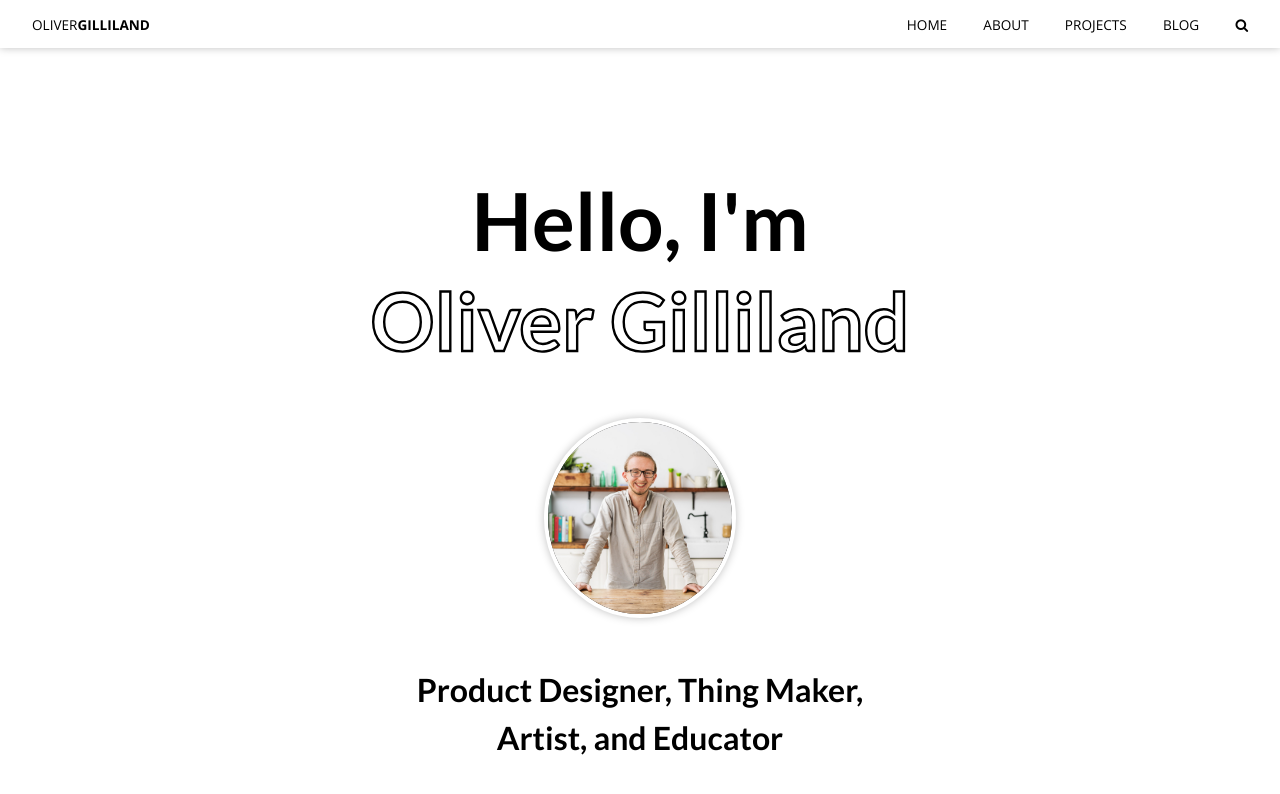
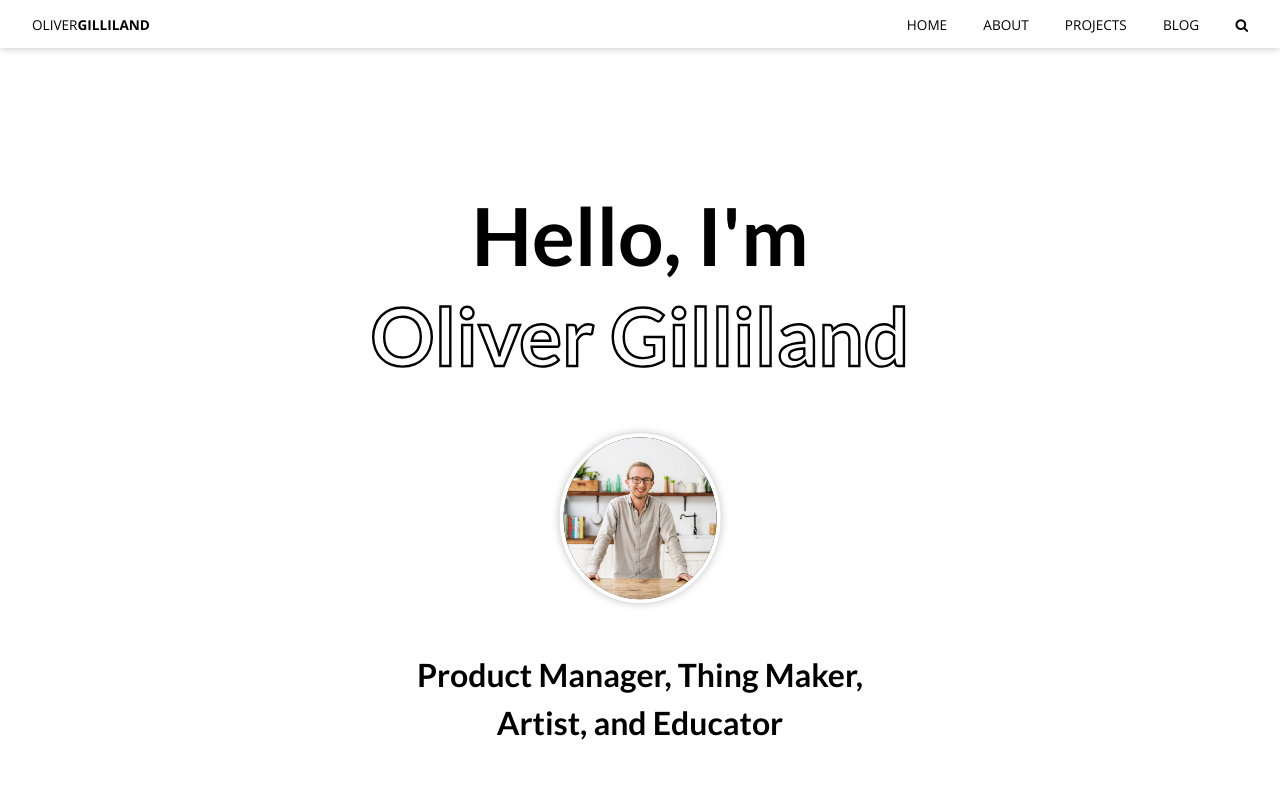
Before and after one commit to ogilliland/ogilliland.github.io, a Jekyll site: the page built from _pages/index.html, in a window 1280 px wide and 900 px high. Shown: the top 794 px of the window. Built offline with Jekyll 4.4.1, drawn with Linux system fonts in a browser that asks for light colours.

Commit message:
Minor text changes

```diff
--- a/_pages/blog.html
+++ b/_pages/blog.html
@@ -1,7 +1,7 @@
 ---
 layout: list
 permalink: blog/
-title: "Writing"
+title: "Blog"
 ---
 <div class="post-list full-width">
 	{% assign sorted = (site.posts | sort: 'date') | reverse %}
--- a/_pages/index.html
+++ b/_pages/index.html
@@ -6,7 +6,7 @@
 	<div class="hero__content">
 		<h1 class="hero__title font-lg"><span class="block">Hello, I'm </span><span class="knockout block">Oliver Gilliland</span></h1>
 		<div class="hero__img img-container round"><img src="/assets/profile.jpg" alt="profile picture"></div>
-    <span class="hero__description">Product Designer, Thing Maker, Artist, and Educator</span>
+		<span class="hero__description">Product Manager, Thing Maker, <br />Artist, and Educator</span>
 	</div>
 </section>
 <section>
@@ -47,7 +47,7 @@
 {% assign psize = site.posts | size %}
 {% if psize > 0 %}
 <section>
-  <h2 class="section__header"><span class="underline">Writing</span></h2>
+	<h2 class="section__header"><span class="underline">Blog</span></h2>
 	<div class="post-list">
 		{% assign sorted = (site.posts | sort: 'date') | reverse %}
 		{% for post in sorted limit: 4 %}
--- a/css/styles.scss
+++ b/css/styles.scss
@@ -223,7 +223,7 @@
 .global-footer {
 	background-color: $color-acc-dark;
 	color: $color-on-acc-dark;
-	width: 100vw;
+	width: 100%;
 	padding: 4rem;
 	text-align: center;
 }
@@ -413,7 +413,6 @@
 		font-weight: 700;
 		font-family: $font-primary;
 		margin: auto;
-		width: 80%;
 	}
 }
 
```
Lines whose indentation alone changed are shown as unchanged.
